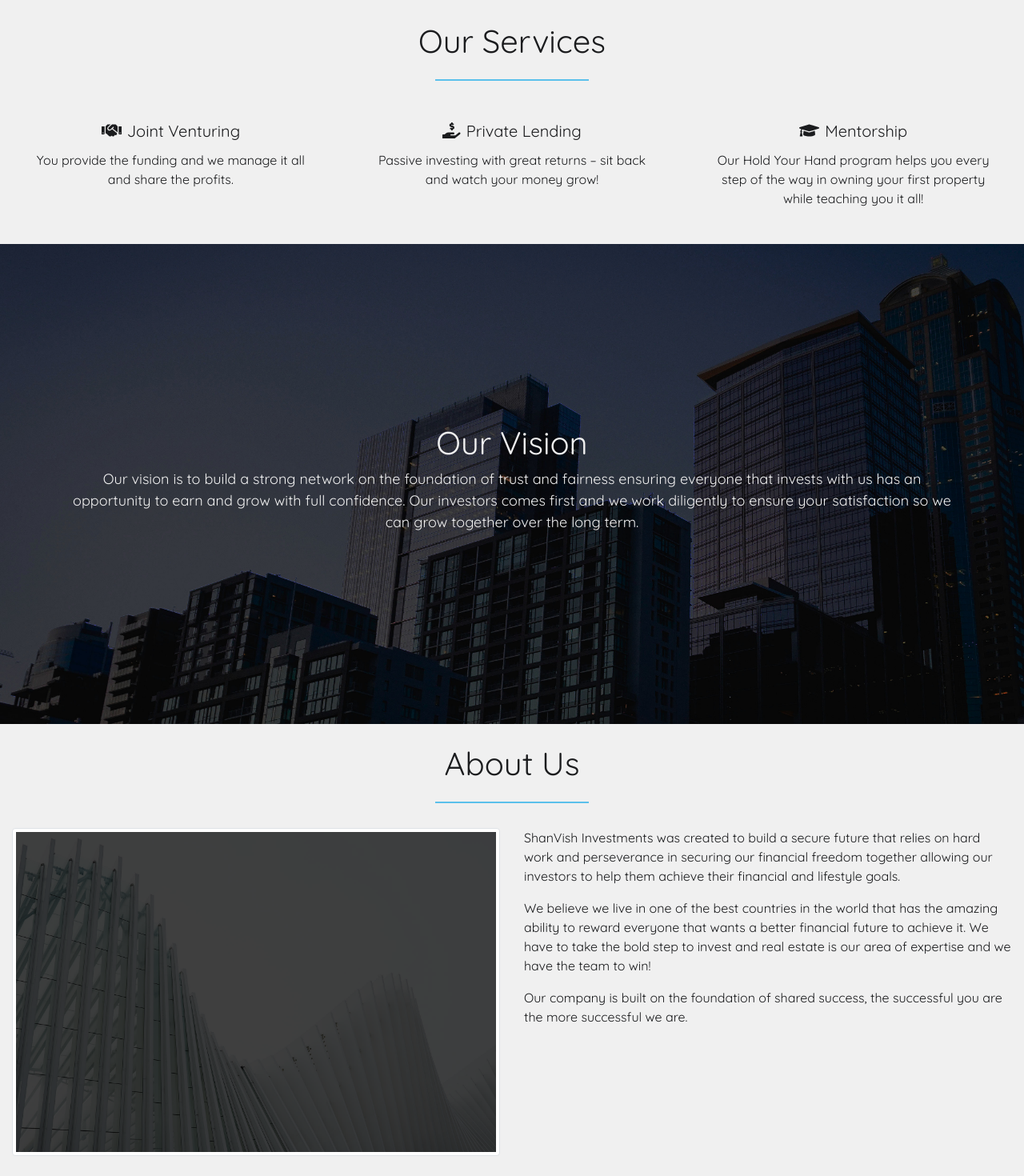
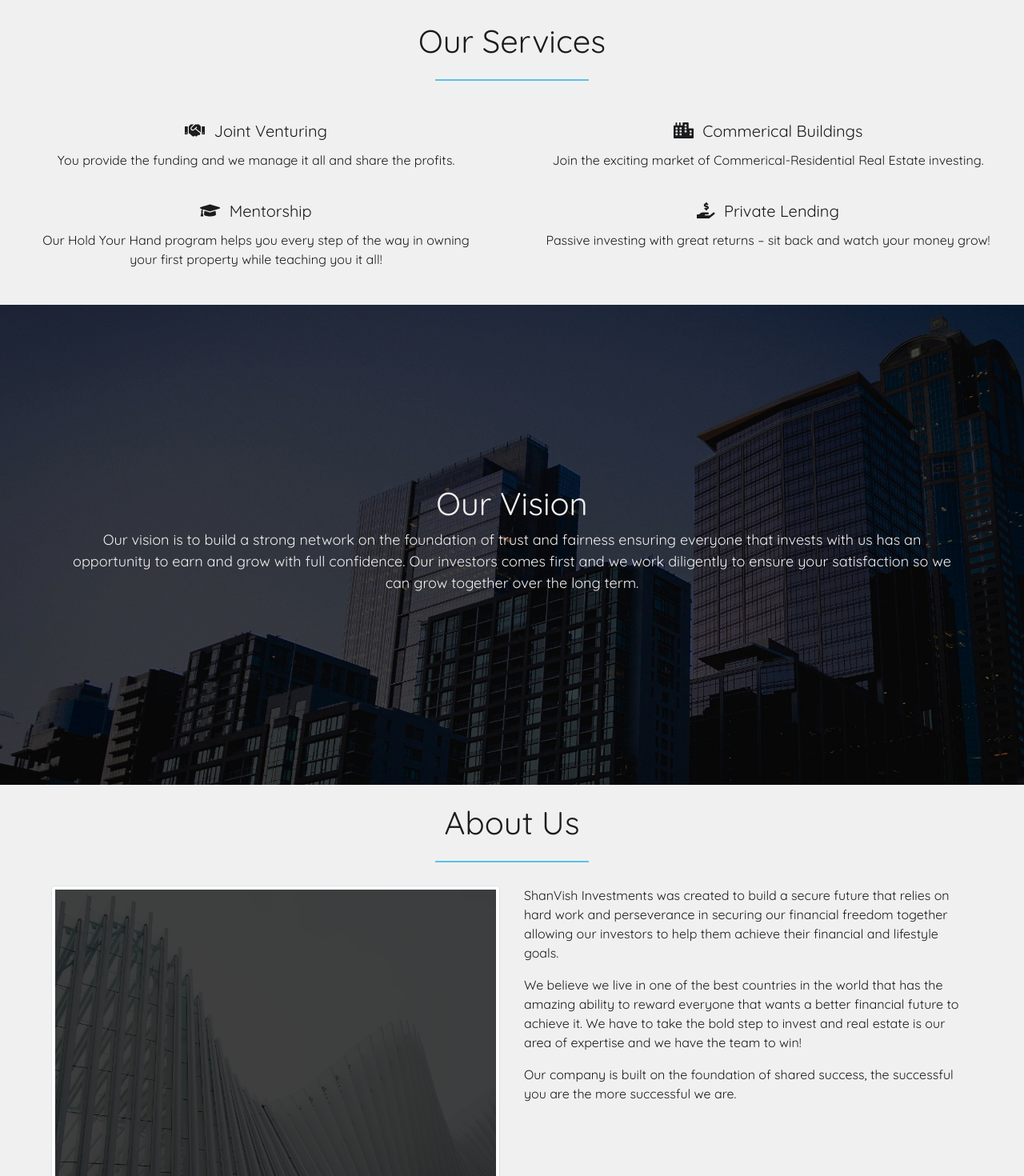
Before and after one commit to rparmasar/svi-site, a React (Create React App) app: page / in a window 1280 px wide. Shown: the part 680-2150 px from the top of the page at 80% size. Built offline with nearby package versions, Linux system fonts and the light colour scheme.

Commit message:
Made services 2x2 and added new service

```diff
--- a/src/App.css
+++ b/src/App.css
@@ -98,6 +98,13 @@
   }
 }
 
+@media screen and (min-width: 992px){
+  #svi-aboutus{
+    padding-left: 5%;
+    padding-right: 5%;
+  }
+}
+
 #svi-aboutus{
   align-content:center;
   align-items:center;
@@ -162,6 +169,9 @@
   #svi-services-container{
     padding-bottom: 10%;
   }
+  #svi-aboutus-thumbnail{
+    padding-bottom: 10%;
+  }
 }
 
 #svi-fb-btn{
--- a/src/App.js
+++ b/src/App.js
@@ -4,7 +4,7 @@
 import {Jumbotron, Container, Navbar, Button, Row, Col, Card, ButtonGroup, Image, Nav, Carousel} from 'react-bootstrap';
 
 import { FontAwesomeIcon } from '@fortawesome/react-fontawesome';
-import { faGraduationCap, faHandshake, faHandHoldingUsd } from '@fortawesome/free-solid-svg-icons';
+import { faGraduationCap, faHandshake, faHandHoldingUsd, faCity } from '@fortawesome/free-solid-svg-icons';
 import { faFacebook, faInstagram, faYoutube } from "@fortawesome/free-brands-svg-icons";
 
 
@@ -54,7 +54,7 @@
         </Col>
       </Row>
       <Row>
-        <Col md={4}>
+        <Col md={6}>
           <Card.Body>
               <Card.Title>
                 <FontAwesomeIcon icon={faHandshake} />Joint Venturing
@@ -62,21 +62,30 @@
               <Card.Text>You provide the funding and we manage it all and share the profits. </Card.Text>
             </Card.Body>
         </Col>
-        <Col md={4}>
+        <Col md={6}>
           <Card.Body>
               <Card.Title>
-                <FontAwesomeIcon icon={faHandHoldingUsd} />Private Lending
+                <FontAwesomeIcon icon={faCity} />
+                Commerical Buildings
               </Card.Title>
-              <Card.Text>Passive investing with great returns – sit back and watch your money grow! </Card.Text>
+              <Card.Text>Join the exciting market of Commerical-Residential Real Estate investing.</Card.Text>
             </Card.Body>
         </Col>
-        <Col md={4}>
+        <Col md={6}>
           <Card.Body>
               <Card.Title>
                 <FontAwesomeIcon icon={faGraduationCap} />
                 Mentorship
               </Card.Title>
               <Card.Text>Our Hold Your Hand program helps you every step of the way in owning your first property while teaching you it all!</Card.Text>
+            </Card.Body>
+        </Col>
+        <Col md={6}>
+            <Card.Body>
+              <Card.Title>
+                <FontAwesomeIcon icon={faHandHoldingUsd} />Private Lending
+              </Card.Title>
+              <Card.Text>Passive investing with great returns – sit back and watch your money grow! </Card.Text>
             </Card.Body>
         </Col>
       </Row>
```
Also changed, not shown: 2 other files (tests, documents, lock files or other folders).
